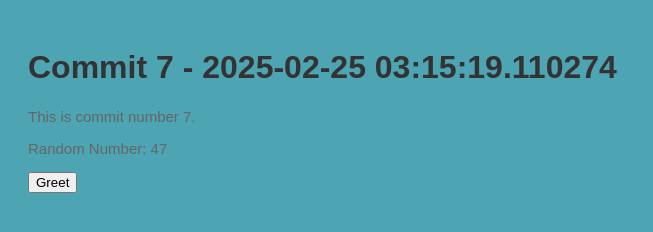
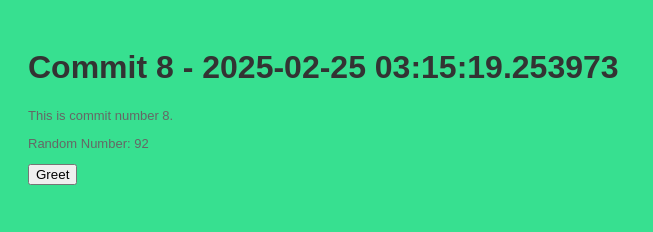
Before and after one commit to legbald0d/myrep-repo-20250225031512, a plain HTML site: page index.html in a window 1280 px wide. Shown: the whole page, without its empty margins (0-653 px from the left). Drawn offline with Linux system fonts and the light colour scheme.

Commit message:
📝 Commit 8 with HTML, CSS, and JS

```diff
--- a/index.html
+++ b/index.html
@@ -2,13 +2,13 @@
     <!DOCTYPE html>
     <html>
     <head>
-        <title>Commit 7 - 2025-02-25 03:15:19.110274</title>
+        <title>Commit 8 - 2025-02-25 03:15:19.253973</title>
         <link rel="stylesheet" href="style.css">
     </head>
     <body>
-        <h1>Commit 7 - 2025-02-25 03:15:19.110274</h1>
-        <p>This is commit number 7.</p>
-        <p>Random Number: 47</p>
+        <h1>Commit 8 - 2025-02-25 03:15:19.253973</h1>
+        <p>This is commit number 8.</p>
+        <p>Random Number: 92</p>
         <button onclick="greet()">Greet</button>
         <script src="script.js"></script>
     </body>
--- a/script.js
+++ b/script.js
@@ -2,4 +2,4 @@
     function greet() {
         alert('Hello from commit ' + commitNumber + '!');
     }
-    var commitNumber = 7;
+    var commitNumber = 8;
--- a/style.css
+++ b/style.css
@@ -1,7 +1,7 @@
 
     body {
         font-family: Arial, sans-serif;
-        background-color: #4da4b3;
+        background-color: #37e090;
         padding: 20px;
     }
     h1 {
@@ -9,5 +9,5 @@
     }
     p {
         color: #666;
-        font-size: 15px;
+        font-size: 13px;
     }
```
